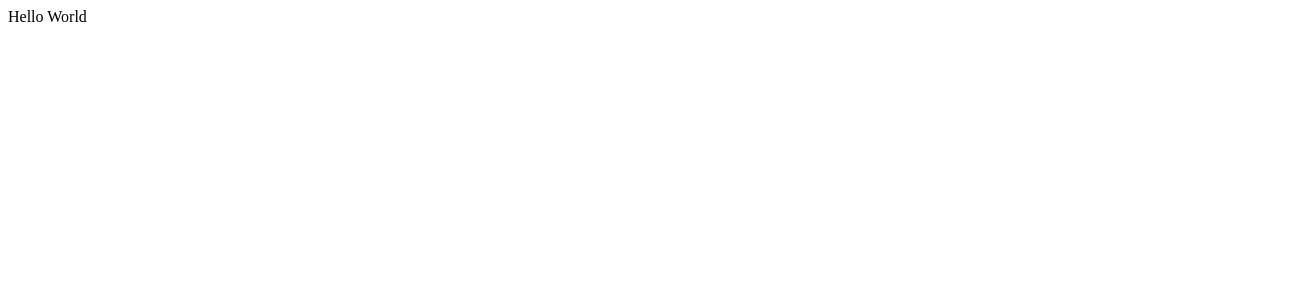
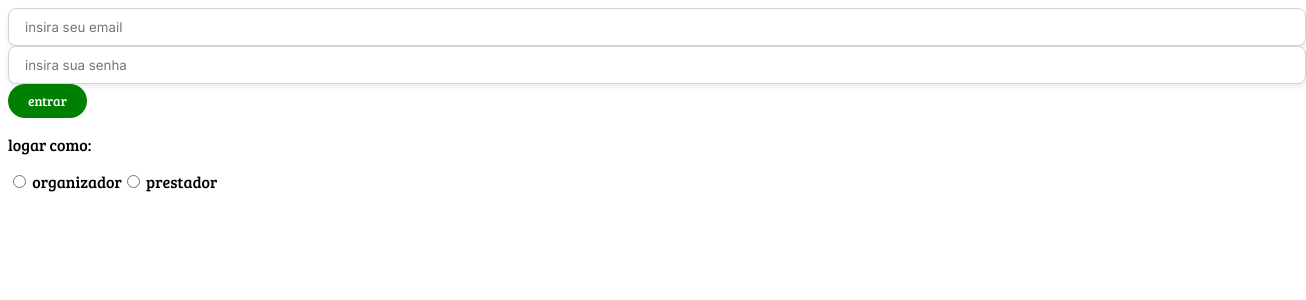
Before and after one commit to Eventhub-TCC/eventhub-tcc.github.io, a React (Create React App) app: page / in a window 1280 px wide. Shown: the top 300 px of the page, 1306 px wide, since content can reach past the window. Built offline with nearby package versions, Linux system fonts and the light colour scheme.

Commit message:
feat(frontend): cria componentes input e botao
- Componente de input, input radio e botão criados
- Bootstrap adicionado

```diff
--- a/package.json
+++ b/package.json
@@ -10,6 +10,7 @@
     "@types/node": "^16.18.121",
     "@types/react": "^18.3.13",
     "@types/react-dom": "^18.3.1",
+    "bootstrap": "^5.3.3",
     "react": "^18.3.1",
     "react-dom": "^18.3.1",
     "react-scripts": "5.0.1",
--- /dev/null
+++ b/src/App.css
@@ -0,0 +1,12 @@
+@import url('https://fonts.googleapis.com/css2?family=Bree+Serif&family=Inter:ital,opsz,wght@0,14..32,100..900;1,14..32,100..900&display=swap');
+
+:root{
+    --purple-700: #8C5DFF;
+    --purple-400: #8135E6;
+    --fonte-principal: "Bree Serif", serif;
+    --fonte-secundaria: "Inter", sans-serif;
+}
+
+body{
+    font-family: var(--fonte-principal);
+}
--- a/src/App.tsx
+++ b/src/App.tsx
@@ -1,8 +1,11 @@
 import React from 'react'
+import Login from './paginas/login/Login'
 
 const App = () => {
   return (
-    <div>Hello World</div>
+    <div>
+        <Login/>
+    </div>
   )
 }
 
--- /dev/null
+++ b/src/componentes/Botao/Botao.css
@@ -0,0 +1,36 @@
+@import url('../../App.css');
+
+.botao{
+    border-radius: 100px;
+    border: none;
+    cursor: pointer;
+    color:white;
+    font-family: var(--fonte-principal);
+    background-color: var(--cor-principal);
+    transition: background-color .5s, filter .5s;
+}
+
+.botao:focus{
+    outline: none;
+    filter: saturate(150%);
+}
+
+.botao:hover{
+    filter: brightness(85%);
+}
+
+.botao:active{
+    filter: brightness(70%)
+}
+
+.min{
+    padding:6px 12px ;
+}
+
+.med{
+    padding: 8px 20px;
+}
+
+.max{
+    padding: 12px 24px;
+}
--- /dev/null
+++ b/src/componentes/Botao/Botao.tsx
@@ -0,0 +1,30 @@
+import React from 'react'
+import './Botao.css'
+
+interface BotaoProps {
+    texto: string;
+    cor: string & {};
+    tamanho: 'min' | 'med' | 'max';
+    funcao: (...args:any[])=>void;
+}
+
+
+
+const Botao = (props:BotaoProps) => {
+  return (
+    <button
+    className={`botao ${props.tamanho}`}
+    style={{'--cor-principal': props.cor} as React.CSSProperties}
+    onClick={props.funcao}
+    >
+        {props.texto}
+    </button>
+  )
+}
+
+Botao.defaultProps = {
+    tamanho: 'med',
+    cor: 'var(--purple-700)'
+}
+
+export default Botao
--- /dev/null
+++ b/src/componentes/Input/Input.css
@@ -0,0 +1,28 @@
+@import url(../../App.css);
+
+.input{
+    width: 100%;
+    border: solid #CED4DA 1px;
+    border-radius: 8px;
+    padding:  10px 16px;
+    font-family: var(--fonte-secundaria) ;
+    background-color: white ;
+    box-shadow: 0 3px 5px #ced4da79;
+}
+
+.input:invalid:not(:placeholder-shown){
+    border: solid #B2261D 2px;
+}
+
+.input:invalid:focus:invalid:not(:placeholder-shown){
+    border: solid #FF9500 2px;
+}
+
+.input:focus{
+    border: solid var(--purple-700) 2px;
+    outline: none;
+}
+
+.input::placeholder{
+    font-family: var(--fonte-secundaria);
+}
--- /dev/null
+++ b/src/componentes/Input/Input.tsx
@@ -0,0 +1,25 @@
+import React from 'react'
+import './Input.css'
+
+interface InputProps{
+    dica: string;
+    tipo: 'text' | 'number' | 'email' | 'password';
+    obrigatorio: boolean;
+}
+
+const Input = (props: InputProps) => {
+  return (
+    <input type={props.tipo}
+      className='input'
+      placeholder={props.dica}
+      required={props.obrigatorio}
+    />
+  )
+}
+
+Input.defaultProps = {
+    tipo:'text',
+    obrigatorio: true
+}
+
+export default Input
--- /dev/null
+++ b/src/componentes/InputRadio/InputRadio.css
@@ -0,0 +1,5 @@
+@import url(../../App.css);
+
+.radio{
+    background-color: var(--purple-700);
+}
--- /dev/null
+++ b/src/componentes/InputRadio/InputRadio.tsx
@@ -0,0 +1,19 @@
+import React from 'react'
+import './InputRadio'
+
+interface InputRadioProps{
+    nome: string;
+    textoLabel: string;
+    id: string;
+}
+
+const InputRadio = (props:InputRadioProps) => {
+  return (
+    <label htmlFor={props.id}>
+        <input className='radio' type="radio" name={props.nome} id={props.id}/> {props.textoLabel}
+    </label>
+
+  )
+}
+
+export default InputRadio
--- /dev/null
+++ b/src/paginas/login/Login.tsx
@@ -0,0 +1,30 @@
+import React, { Component } from 'react'
+import Input from '../../componentes/Input/Input'
+import Botao from '../../componentes/Botao/Botao'
+import InputRadio from '../../componentes/InputRadio/InputRadio'
+
+export default class Login extends Component {
+  teste = (texto:string)=>{
+    alert(texto)
+  }
+  render() {
+    return (
+      <div>
+        <div>
+        <Input dica='insira seu email' tipo='email'/>
+        </div>
+        <div>
+        <Input dica='insira sua senha' tipo='password'/>
+        </div>
+        <div>
+          <Botao texto='entrar' cor='green' tamanho='med' funcao={()=>this.teste('testado!')}/>
+        </div>
+        <div>
+          <p>logar como:</p>
+          <InputRadio id='organizador-radio' nome='login' textoLabel='organizador'/>
+          <InputRadio id='prestador-radio' nome='login' textoLabel='prestador'/>
+        </div>
+      </div>
+    )
+  }
+}
```
Also changed, not shown: 1 other file (tests, documents, lock files or other folders).
